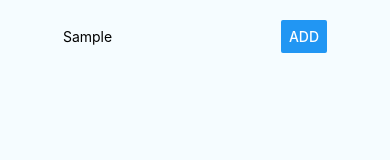
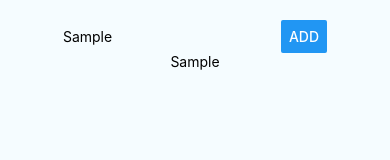
Before and after one commit to DieAntonie/React-Native_Tutorial-App, a React Native app: screen / in a window 390 px wide. Both pictures are taken after typing "Sample" into the empty fields and a click on the button "ADD". Shown: the top 160 px of the page. Built offline with nearby package versions, Linux system fonts and the light colour scheme.

Commit message:
button state change

```diff
--- a/App.js
+++ b/App.js
@@ -7,13 +7,14 @@
  */
 
 import React, { Component } from 'react';
-import { StyleSheet, View, TextInput, Button } from 'react-native';
+import { StyleSheet, View, Text, TextInput, Button } from 'react-native';
 
 type Props = {};
 export default class App extends Component<Props> {
 
     state = {
         placeName: "",
+        places: [],
     };
 
     placeNameChangedHandler = (text) => {
@@ -22,7 +23,23 @@ export default class App extends Component<Props> {
         })
     };
 
+    placeSubmitHandler = () => {
+        if (!this.state.placeName.trim()) {
+            alert("please enter place name.");
+            return;
+        }
+
+        this.setState((prevState) => {
+            return {
+                places: prevState.places.concat(prevState.placeName),
+            };
+        })
+    };
+
     render() {
+        const placeOutput = this.state.places.map((place, index) => (
+            <Text key={index}>{place}</Text>
+        ))
         return (
             <View style={styles.container}>
                 <View style={styles.inputContainer}>
@@ -33,11 +50,15 @@ export default class App extends Component<Props> {
                         value={this.state.placeName} />
                     <Button
                         style={styles.placeButton}
+                        onPress={this.placeSubmitHandler}
                         title="Add" />
+                </View>
+                <View>
+                    {placeOutput}
                 </View>
             </View>
         );
-    }
+    };
 }
 
 const styles = StyleSheet.create({
```
